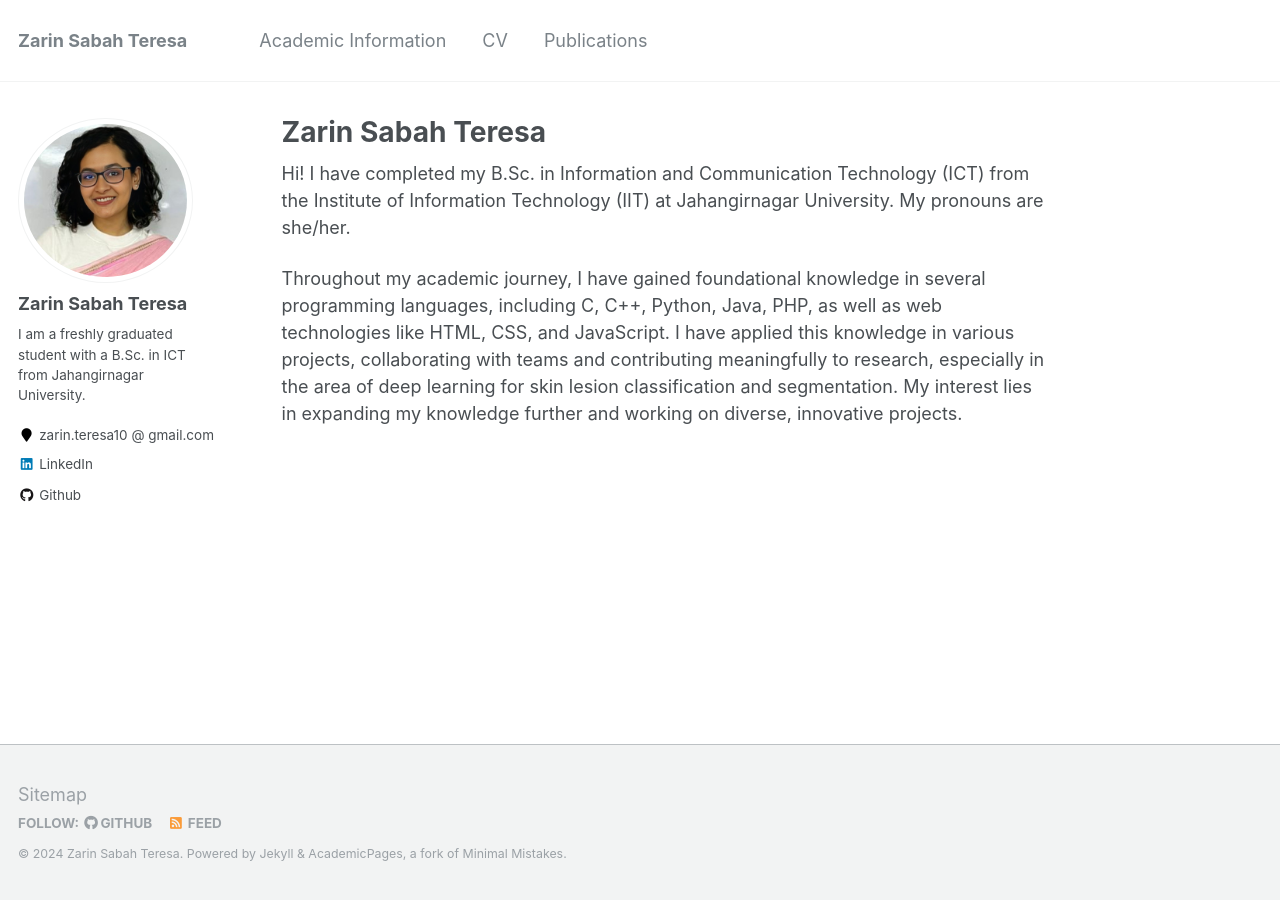
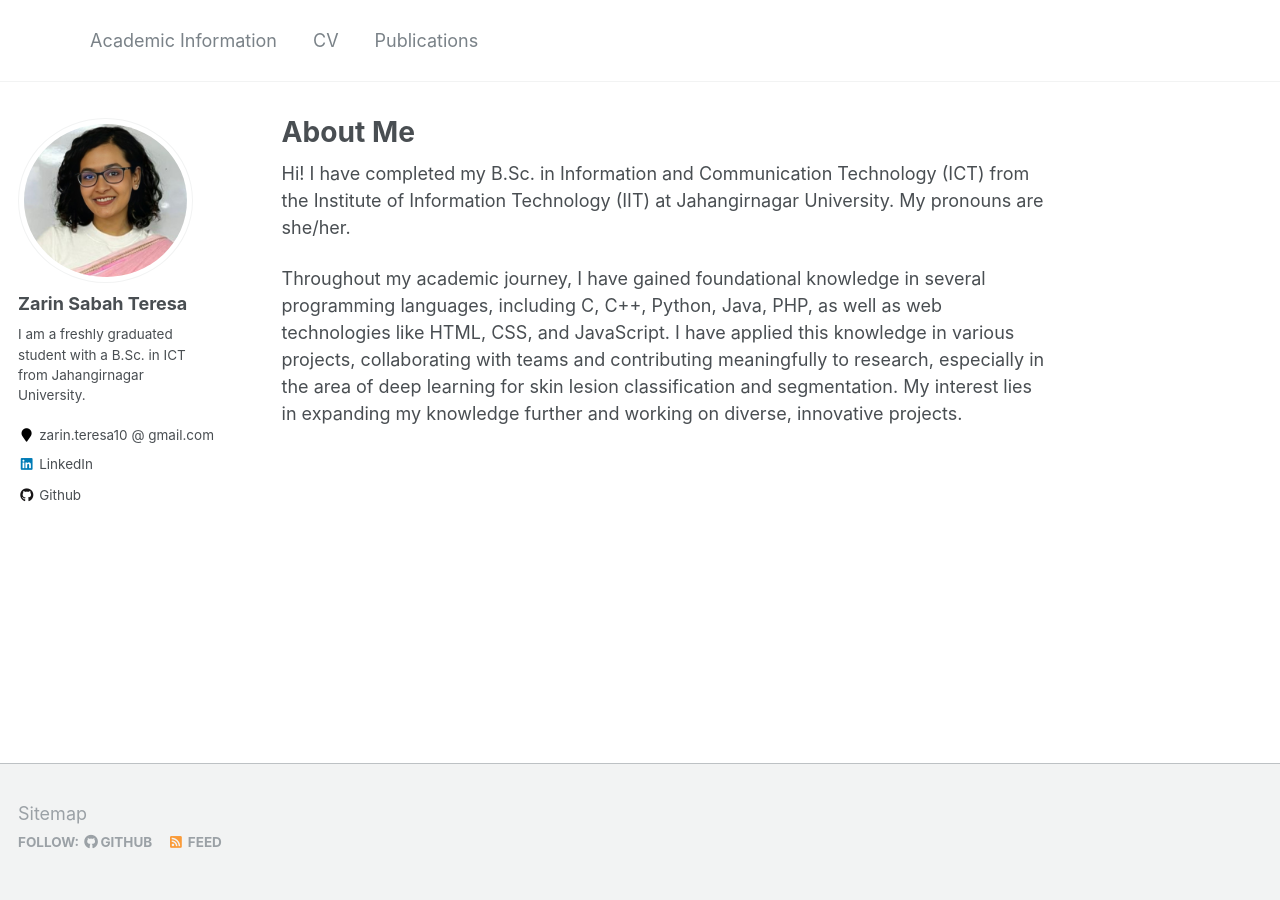
Before and after one commit to zarinteresa/zarinteresa.github.io, a Jekyll site: the page built from _pages/about.md, in a window 1280 px wide. Built offline with Jekyll 4.4.1, drawn with Linux system fonts in a browser that asks for light colours.

Commit message:
12th commit

```diff
--- a/_config.yml
+++ b/_config.yml
@@ -7,7 +7,7 @@
 
 # Site Settings
 locale                   : "en-US"
-title                    : "Zarin Sabah Teresa"
+title                    : ""
 title_separator          : "-"
 name                     : &name "Zarin Sabah Teresa"
 description              : &description "I am a freshly graduated student with a B.Sc. in ICT from Jahangirnagar University."
--- a/_includes/footer.html
+++ b/_includes/footer.html
@@ -21,4 +21,4 @@
   </ul>
 </div>
 
-<div class="page__footer-copyright">&copy; {{ site.time | date: '%Y' }} {{ site.name | default: site.title }}. {{ site.data.ui-text[site.locale].powered_by | default: "Powered by" }} <a href="http://jekyllrb.com" rel="nofollow">Jekyll</a> &amp; <a href="https://github.com/academicpages/academicpages.github.io">AcademicPages</a>, a fork of <a href="https://mademistakes.com/work/minimal-mistakes-jekyll-theme/" rel="nofollow">Minimal Mistakes</a>.</div>
+<!-- <div class="page__footer-copyright">&copy; {{ site.time | date: '%Y' }} {{ site.name | default: site.title }}. {{ site.data.ui-text[site.locale].powered_by | default: "Powered by" }} <a href="http://jekyllrb.com" rel="nofollow">Jekyll</a> &amp; <a href="https://github.com/academicpages/academicpages.github.io">AcademicPages</a>, a fork of <a href="https://mademistakes.com/work/minimal-mistakes-jekyll-theme/" rel="nofollow">Minimal Mistakes</a>.</div> -->
--- a/_pages/about.md
+++ b/_pages/about.md
@@ -1,6 +1,6 @@
 ---
 permalink: /
-title: "Zarin Sabah Teresa"
+title: "About Me"
 excerpt: "About me"
 author_profile: true
 redirect_from:
```
